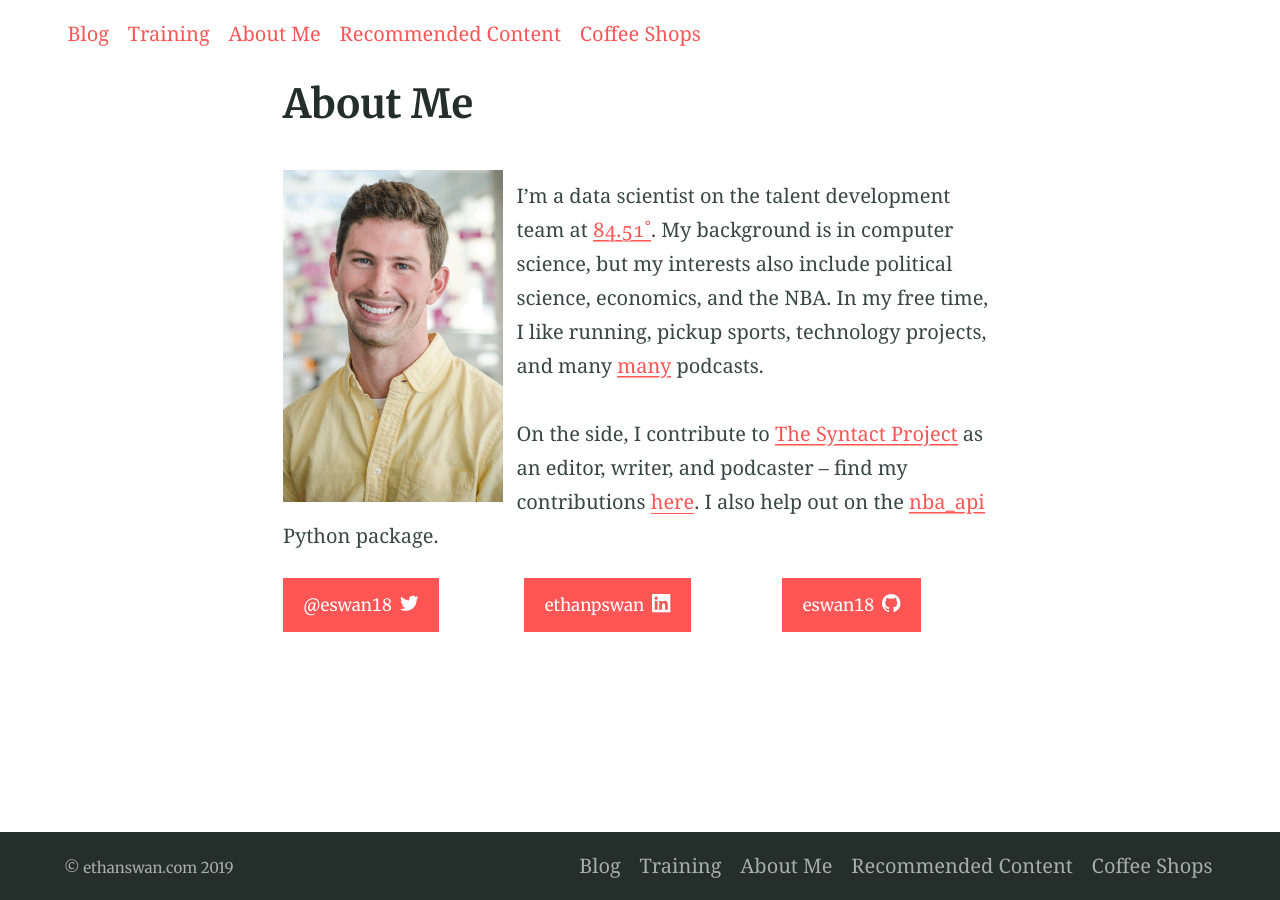
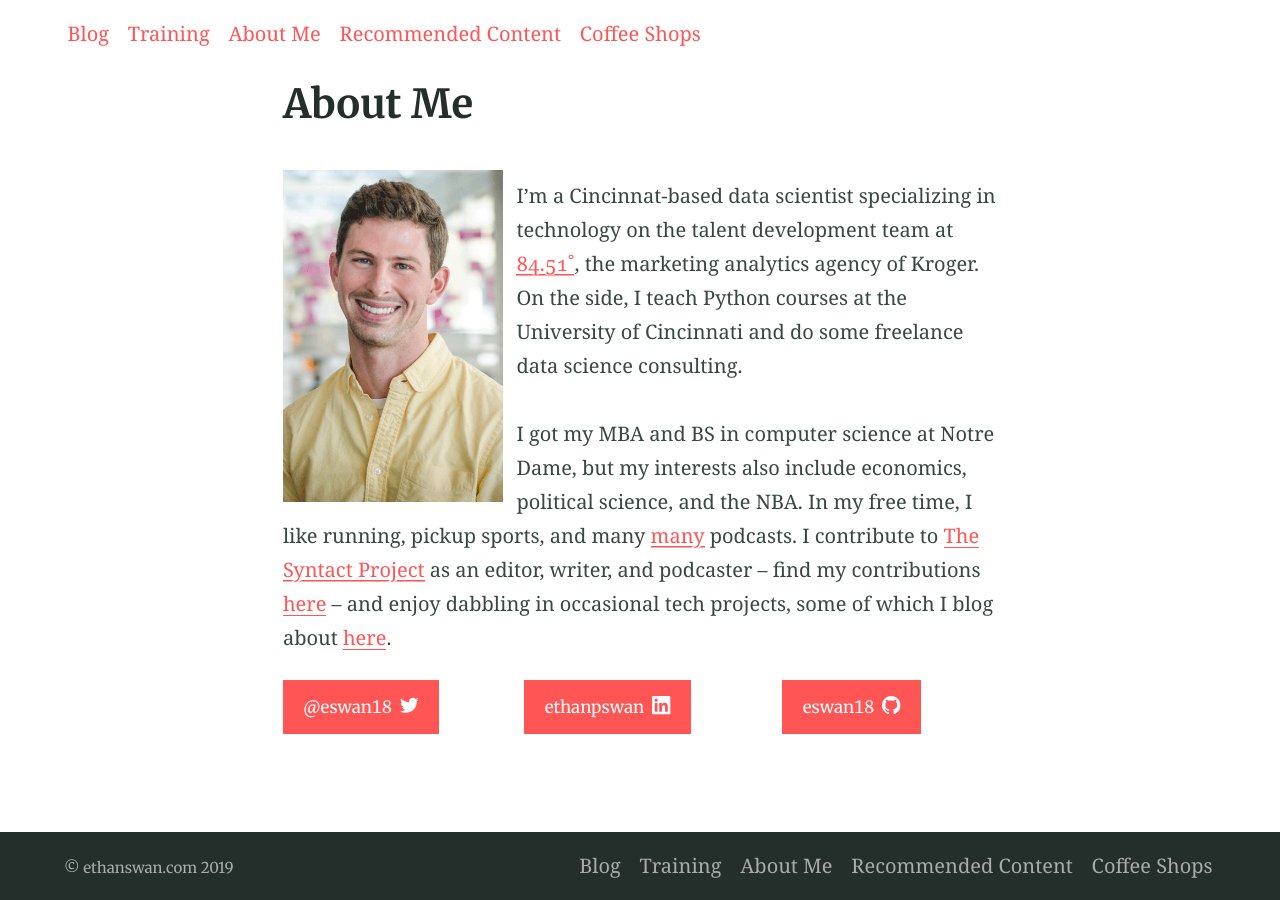
Before and after one commit to eswan18/ethanswan.com, a Jekyll site: the page built from about_me.md, in a window 1280 px wide. Built offline with Jekyll 4.4.1, drawn with Linux system fonts in a browser that asks for light colours.

Commit message:
Update about_me page to reflect freelancing.

```diff
--- a/about_me.md
+++ b/about_me.md
@@ -5,13 +5,14 @@ title: About Me
 
 {% include figure.html image="/images/ethan_headshot_smiling.gif" position="left" width="220" height="330" %}
 {% if site.hello %}![Ethan Headshot](images/ethan_headshot_smiling.gif){:height="330px" width="220px"} {% endif %}
-I'm a data scientist on the talent development team at <a href="http://www.8451.com">84.51˚</a>.
-My background is in computer science, but my interests also include political science, economics, and the NBA.
-In my free time, I like running, pickup sports, technology projects, and many [many](/rec_content.html) podcasts.
+I'm a Cincinnat-based data scientist specializing in technology on the talent development team at <a href="http://www.8451.com">84.51˚</a>, the marketing analytics agency of Kroger.
+On the side, I teach Python courses at the University of Cincinnati and do some freelance data science consulting.
 
-On the side, I contribute to [The Syntact Project](http://syntactproject.com) as an editor, writer, and podcaster --
-find my contributions [here](http://syntactproject.com/contributors/ethan_swan.html).
-I also help out on the [nba_api](https://github.com/swar/nba_api) Python package.
+I got my MBA and BS in computer science at Notre Dame, but my interests also include economics, political science, and the NBA.
+In my free time, I like running, pickup sports, and many [many](/rec_content.html) podcasts.
+I contribute to [The Syntact Project](http://syntactproject.com) as an editor, writer, and podcaster --
+find my contributions [here](http://syntactproject.com/contributors/ethan_swan.html) --
+and enjoy dabbling in occasional tech projects, some of which I blog about [here](/).
 
 
 
```
